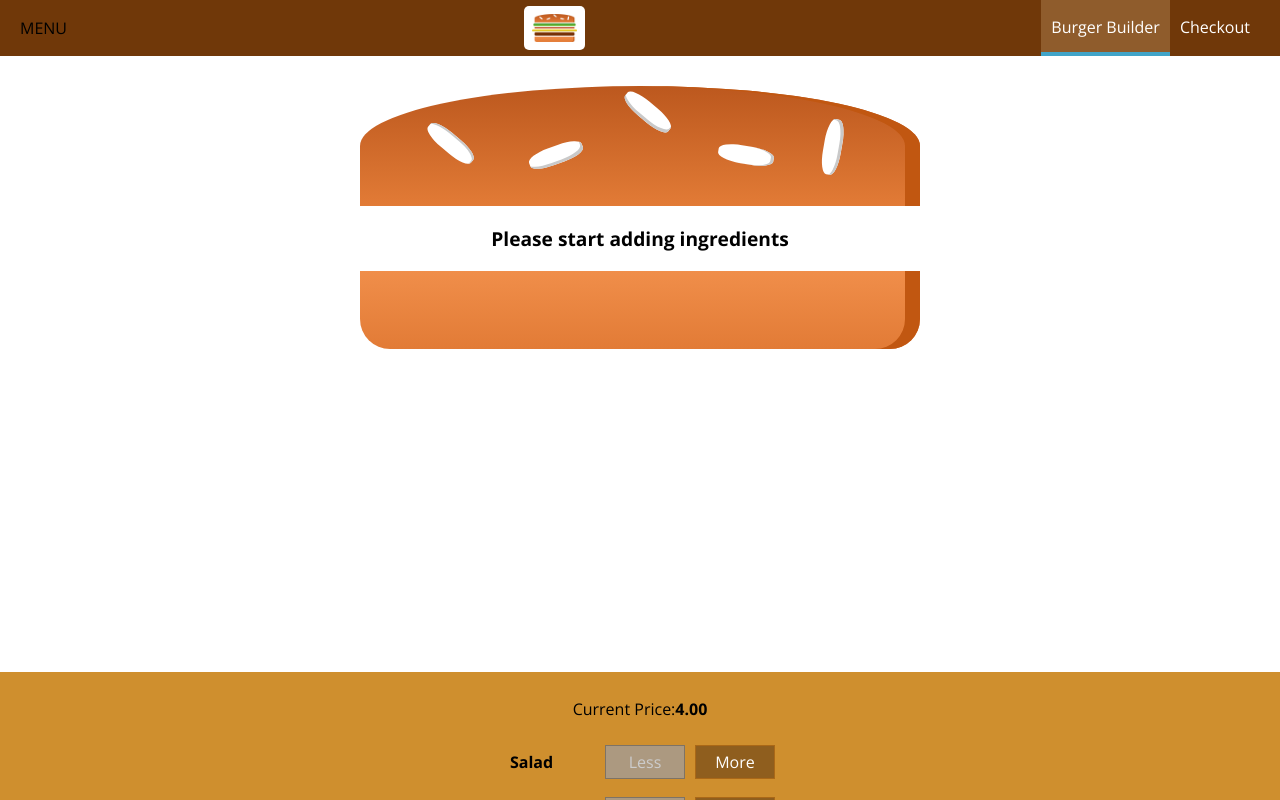
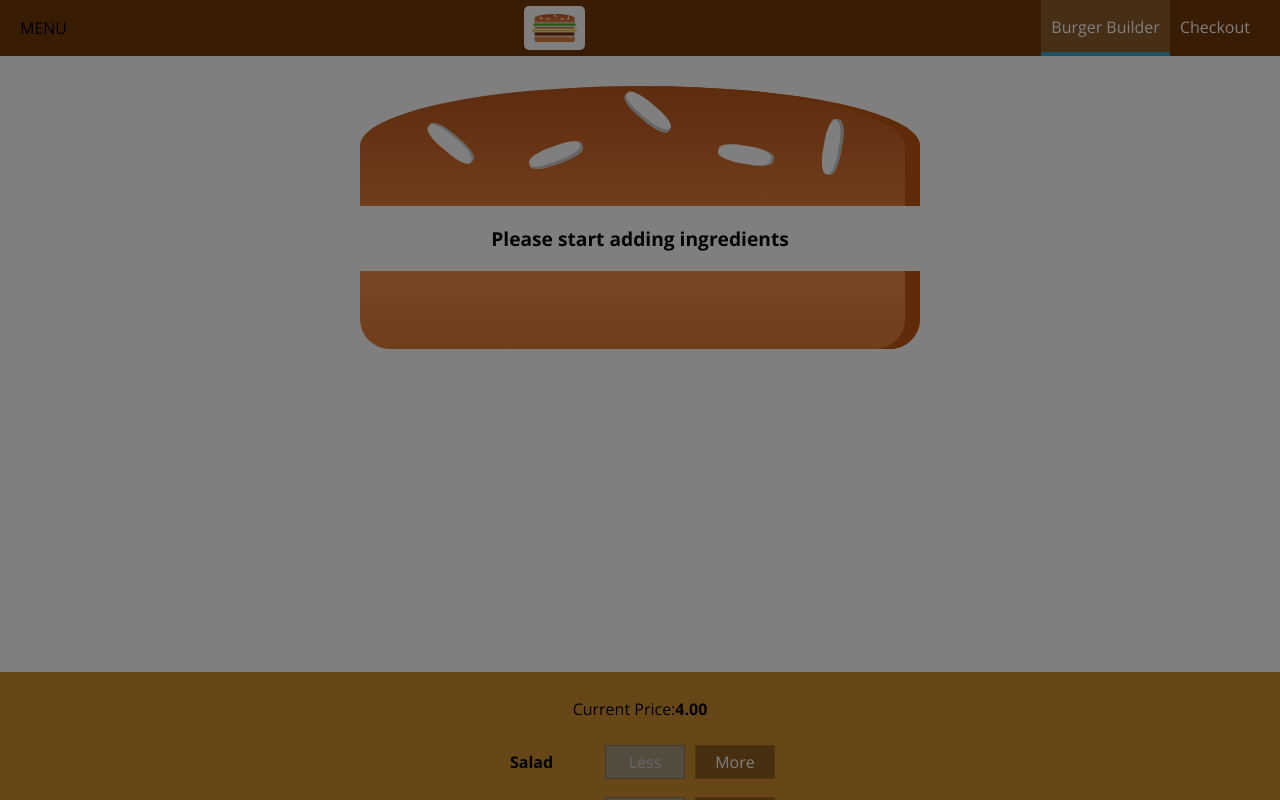
Before and after one commit to robinv312/Burger-Builder, a React app: page / in a window 1280 px wide. Shown: the top 800 px of the page. Built offline with nearby package versions, Linux system fonts and the light colour scheme.

Commit message:
added the backdraw

```diff
--- a/src/components/Layout/Layout.js
+++ b/src/components/Layout/Layout.js
@@ -1,15 +1,32 @@
-import React from 'react';
+import React, { Component } from 'react';
 import Aux from '../../hoc/Auxillary';
 import classes from './Layout.module.css'
 import Toolbar from '../Navigation/Toolbar/Toolbar';
+import SideDrawer from '../Navigation/SideDrawer/SideDrawer';
 
+class Layout extends Component {
 
-const layout = (props) => (
-    <Aux>
-        <Toolbar/>
-        <main className={classes.Content}>
-            {props.children}
-        </main>
-    </Aux>
-);
-export default layout;
+    state = {
+        showSideDrawer: true
+    }
+    sideDrawerClosedHandler = () => {
+        this.setState({
+            showSideDrawer: false
+        });
+    }
+
+    render() {
+
+        return (
+            <Aux>
+                <Toolbar />
+                <SideDrawer
+                open ={this.state.showSideDrawer} closed={this.sideDrawerClosedHandler} />
+                <main className={classes.Content}>
+                    {this.props.children}
+                </main>
+            </Aux>)
+    }
+
+};
+export default Layout;
--- a/src/components/Logo/Logo.js
+++ b/src/components/Logo/Logo.js
@@ -2,7 +2,9 @@
 import burgerLogo from '../../assets/images/burger-logo.png';
 import classes from './Logo.module.css';
 const logo=(props)=>(
-<div className={classes.Logo}>
+<div className={classes.Logo} style={{
+    height:props.height
+}}>
     <img src={burgerLogo} alt="MyBurger"/>
 </div>
 );
--- a/src/components/Logo/Logo.module.css
+++ b/src/components/Logo/Logo.module.css
@@ -1,7 +1,7 @@
 .Logo{
     background-color:white;
     padding:8px;
-    height:80%;
+    height:100%;
     box-sizing:border-box;
     border-radius:5px
 }
--- a/src/components/Navigation/NavigationItems/NavigationItem/NavigationItem.module.css
+++ b/src/components/Navigation/NavigationItems/NavigationItem/NavigationItem.module.css
@@ -1,6 +1,30 @@
+.NavigationItem{
+    margin:10px 0;
+    box-sizing:border-box;
+    display:block;
+    width:100%;
+
+}
+
+.NavigationItem a{
+    color:#8F5C2C;
+    text-decoration:none;
+    width:100%;
+    box-sizing: border-box;
+    display:block;
+}
+
+.NavigationItem a:hover,
+.NavigationItem a:active,
+.NavigationItem a.active{
+
+    color:#40A4C8;
+}
+
+@media (min-width:500px){
     .NavigationItem{
         margin:0;
-    box-sizing:border-box;
+        width:auto;
         display:flex;
         height:100%;
         align-items:center;
@@ -12,8 +36,7 @@
         height:100%;
         padding:16px 10px;
         border-bottom:4px solid transparent;
-    box-sizing: border-box;
-    display:block;
+
     }
 
     .NavigationItem a:hover,
@@ -23,3 +46,4 @@
         border-bottom:4px solid #40A4C8;
         color:white;
     }
+}
--- a/src/components/Navigation/NavigationItems/NavigationItems.module.css
+++ b/src/components/Navigation/NavigationItems/NavigationItems.module.css
@@ -1,8 +1,15 @@
 .NavigationItems{
     margin:0;
     padding:0;
+    flex-flow:column;
     list-style:none;
     display:flex;
     align-items: center;
     height:100%
 }
+@media (min-width:500px){
+    .NavigationItems{
+        flex-flow:row;
+
+    }
+}
--- /dev/null
+++ b/src/components/Navigation/SideDrawer/SideDrawer.js
@@ -0,0 +1,31 @@
+import React from 'react';
+import Logo from '../../Logo/Logo';
+import NavigationItems from '../NavigationItems/NavigationItems';
+import classes from './SideDrawer.module.css';
+import Backdrop from '../../UI/Backdrop/Backdrop';
+import Aux from '../../../hoc/Auxillary';
+const sideDrawer = (props) => {
+    let attachedClasses = [classes.SideDrawer,classes.Close];
+    if(props.open){
+        attachedClasses=[classes.SideDrawer,classes.Open]
+
+    }
+    return (
+        <Aux>
+
+
+        <Backdrop show ={props.open}
+        clicked={props.closed}/>
+        <div className={attachedClasses.join(' ')}>
+            <div className={classes.Logo}>
+                <Logo />
+            </div>
+
+            <nav>
+                <NavigationItems />
+            </nav>
+        </div>
+        </Aux>
+    );
+};
+export default sideDrawer;
--- /dev/null
+++ b/src/components/Navigation/SideDrawer/SideDrawer.module.css
@@ -0,0 +1,34 @@
+.SideDrawer{
+    position:fixed;
+    width:280px;
+    max-width:70%;
+    height:100%;
+    left:0;
+    top:0;
+    z-index:200;
+    background-color:white;
+    padding: 32px 16px;
+    box-sizing:border-box;
+    transition: transform 0.3s ease-out;
+}
+
+@media (min-width:500px){
+    .SideDrawer{
+          display:none;
+    }
+
+}
+
+.Open{
+transform:translateX(0);
+}
+
+.Close{
+    transform: translateX(-100%);
+}
+
+.Logo{
+    height:11%;
+    margin-bottom:32px;
+
+}
--- a/src/components/Navigation/Toolbar/Toolbar.js
+++ b/src/components/Navigation/Toolbar/Toolbar.js
@@ -6,8 +6,11 @@
 const toolbar=(props)=>(
 <header className={classes.Toolbar}>
     <div>MENU</div>
-    <Logo/>
-    <nav>
+    <div className={classes.Logo}>
+    <Logo />
+    </div>
+
+    <nav className={classes.DesktopOnly}>
         <NavigationItems/>
     </nav>
 </header>
--- a/src/components/Navigation/Toolbar/Toolbar.module.css
+++ b/src/components/Navigation/Toolbar/Toolbar.module.css
@@ -16,3 +16,13 @@
 .Toolbar nav{
     height:100%;
 }
+
+.Logo{
+    height:80%;
+}
+@media(max-width:499px){
+    .DesktopOnly{
+        display:none;
+    }
+
+}
```
Lines whose indentation alone changed are shown as unchanged.
